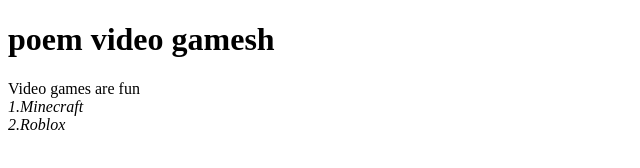
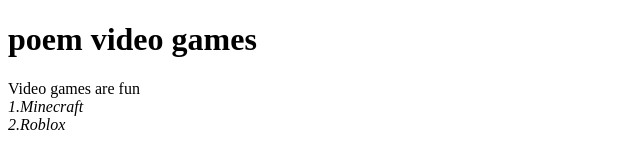
Before and after one commit to Savya-Bhardwaj/Savya-Bhardwaj.github.io, a plain HTML site: page index.html in a window 1280 px wide. Shown: the full height of the page, 0-640 px from the left. Drawn offline with Linux system fonts and the light colour scheme.

Commit message:
Update index.html

```diff
--- a/index.html
+++ b/index.html
@@ -5,7 +5,7 @@
         <meta charset="utf-8">
     </head>
     <body>
-    <h1>poem video gamesh</h1>
+    <h1>poem video games</h1>
     Video games are fun
         <br>
         <em>1.Minecraft
```
